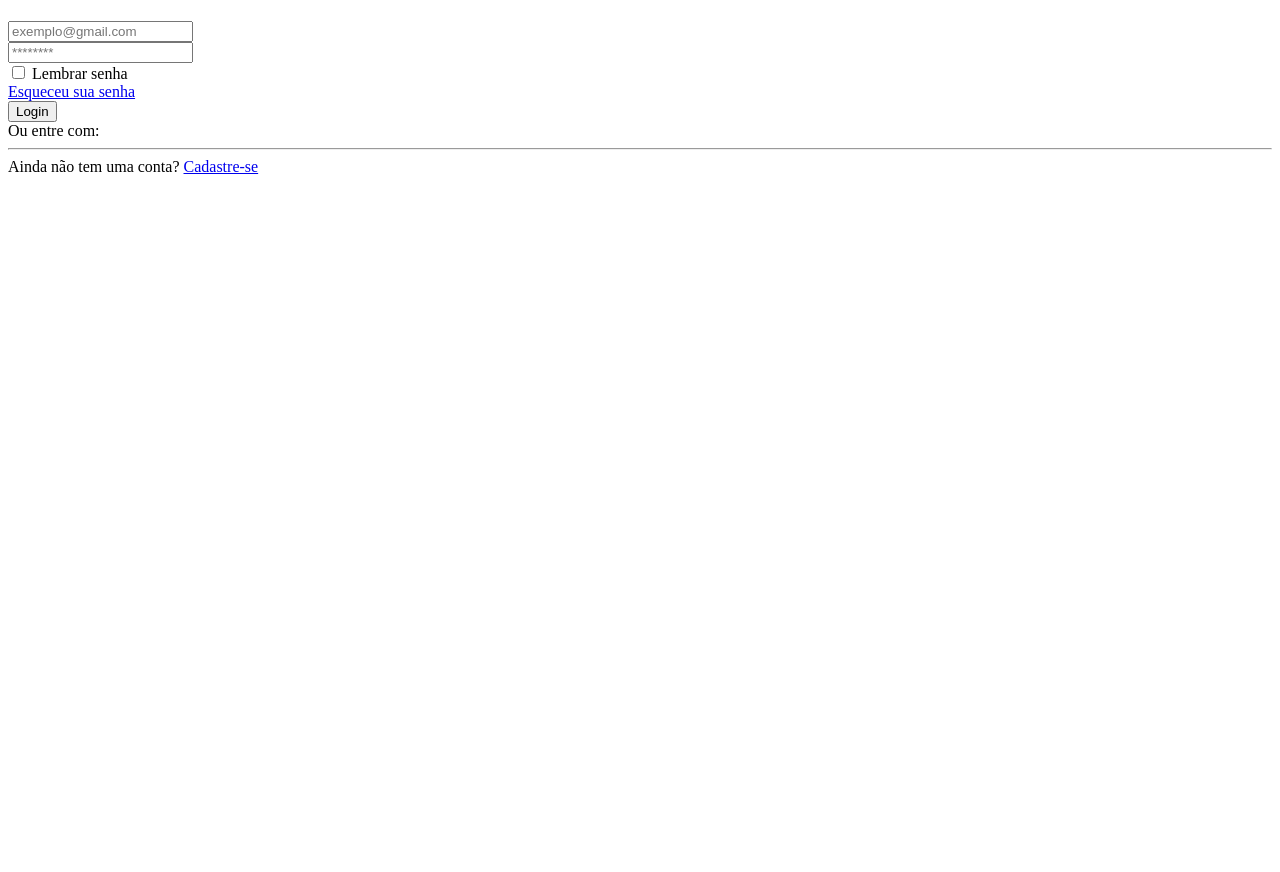
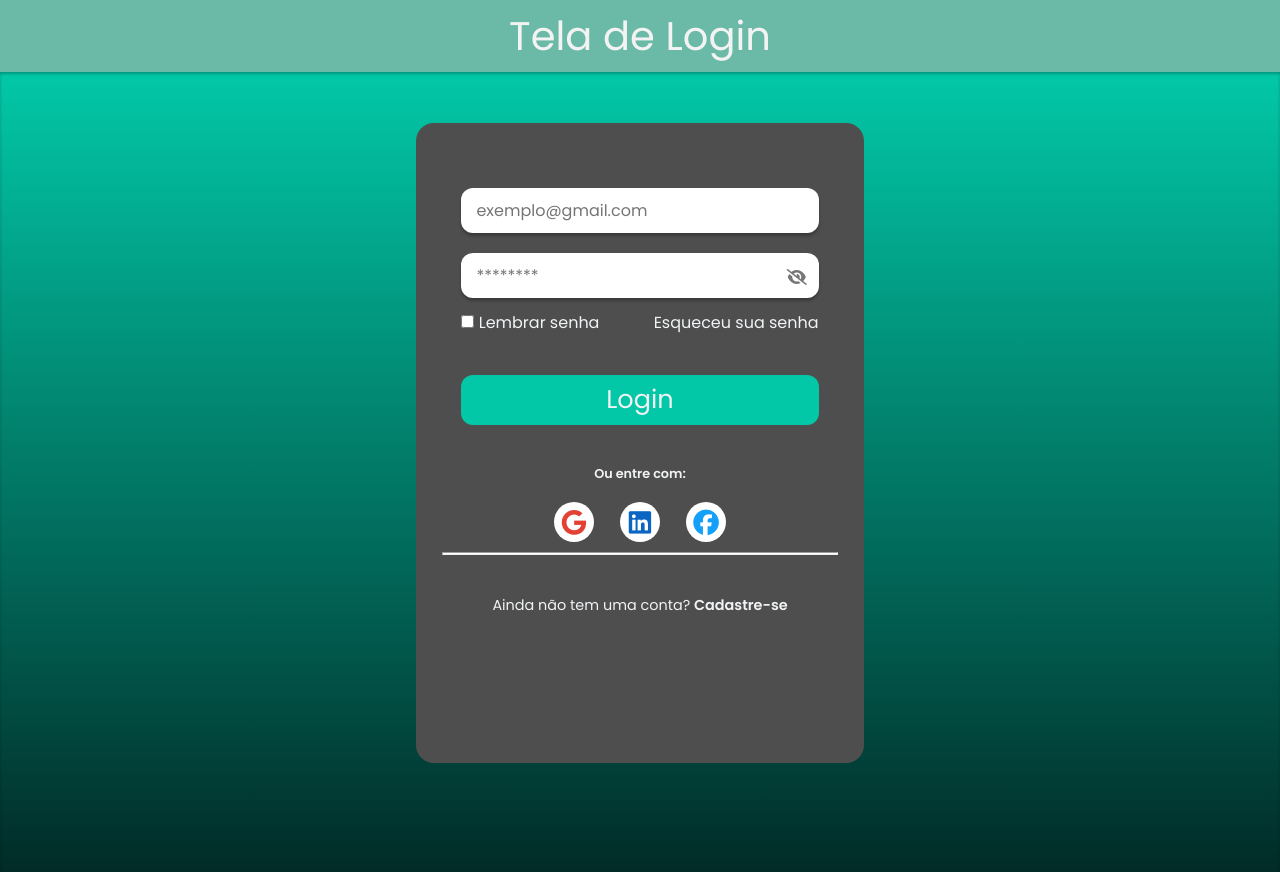
Before and after one commit to DaianedaRosa/Projetos-FrontEnd, a plain HTML site: page Login/index.html in a window 1280 px wide. Before the commit the page ends 800 px from the top, so only its background shows below. Drawn offline with Linux system fonts and the light colour scheme.

Commit message:
Adicionado Html e Css

```diff
--- a/Login/css/styles.css
+++ b/Login/css/styles.css
@@ -0,0 +1,228 @@
+* {
+  margin: 0;
+  padding: 0;
+  box-sizing: border-box;
+  font-family: 'Poppins', sans-serif;
+  text-decoration: none;
+  color: #f1f3f5;
+}
+
+header {
+  min-height: 9vh;
+  display: flex;
+  align-items: center;
+  justify-content: center;
+  background-color: #6bbaa7;
+}
+
+header h1 {
+  color: #f3f3f3;
+  font-weight: 400;
+  font-size: 2.5em;
+  padding: 5px;
+}
+
+main {
+  width: 100%;
+  min-height: 100vh;
+  background: linear-gradient(#02c8a7 ,#012b27);
+
+  display:flex;
+  justify-content: center;
+  box-shadow: inset 0px 2px 3px rgba(0, 0, 0, 0.25);
+}
+
+main form {
+  margin-top: 4%;
+  width: 35%;
+  height: 80vh;
+  background-color: #4e4e4e;
+  box-shadow: 0px 3px 4px rgba(0, 0, 0, 0.4) inset 0px 4px 4px rgba(0, 0, 0, 0.25);
+  padding: 2%;
+  border-radius: 18px;
+
+  display: flex;
+  flex-direction: column;
+  align-items: center;
+}
+
+main form .input-container {
+  margin-top: 10%;
+  width: 100%;
+
+  display: flex;
+  flex-direction: column;
+  align-items: center;
+}
+
+main form .input-container input {
+  width: 90%;
+  height: 45px;
+  padding: 8px 15px;
+  border: 0;
+  outline: 0;
+  border-radius: 12px;
+
+  font-size: 16px;
+  color: #312e42;
+
+  box-shadow: 0px 3px 3px rgba(0, 0, 0, 0.25);
+}
+
+main form .input-container input:focus {
+  box-shadow: inset 1px 4px 7px rgba(0, 0, 0, 0.25);
+}
+
+main form .password-container{
+  margin-top: 5%;
+  width: 100%;
+  position: relative;
+
+  display: flex;
+  flex-direction: column;
+  align-items: center;
+
+}
+
+main form .password-container i{
+  position: absolute;
+  right: 8%;
+  top: 35%;
+  color: #777;
+  cursor: pointer;
+}
+
+main form .password-container #eye {
+  display: none;
+}
+
+main form .password-info {
+  width: 90%;
+  margin-top: 3%;
+
+  display: flex;
+  align-items: center;
+  justify-content: space-between;
+}
+
+main form .password-info a {
+  transition: 0.2s ease-in-out;
+}
+
+main form .password-info a:hover {
+  color: #18acfe;
+}
+
+main form button {
+  background-color: #02c8a7;
+  width: 90%;
+  height: 50px;
+  border: 0;
+  outline: 0;
+  border-radius: 12px;
+  margin-top: 10%;
+  font-size: 1.6em;
+  font-weight: 400;
+  cursor: pointer;
+  transition: 0.3s ease-in-out;
+}
+
+main form button:hover {
+  background-color: #fff;
+  color: #02c8a7;
+}
+
+main form .links-container {
+  width: 100%;
+
+  display: flex;
+  flex-direction: column;
+  align-items: center;
+  margin-top: 10%;
+}
+
+main form .links-container span {
+  font-size: 0.8em;
+  font-weight: 600;
+}
+
+main form .links-container aside {
+  width: 50%;
+
+  display: flex;
+  align-items: center;
+  justify-content: space-around;
+  margin-top: 5%;
+}
+
+main form .links-container aside i {
+  font-size: 1.6em;
+  background-color: #fff;
+  padding: 8px;
+  height: 40px;
+  width: 40px;
+  border-radius: 20px;
+  transition: 0.3s ease-in-out;
+  color: #fff;
+
+  display: flex;
+  align-items: center;
+  justify-content: center;
+}
+
+main form .links-container aside .google {
+  color: #e34133;
+}
+
+main form .links-container aside .google:hover {
+  background-color: #e34133;
+  color: #fff
+}
+
+main form .links-container aside .linkedin {
+  color: #0a66c2;
+}
+
+main form .links-container aside .linkedin:hover {
+  background-color: #0a66c2;
+  color: #fff
+}
+
+main form .links-container aside .facebook {
+  color: #14a0f9;
+}
+
+main form .links-container aside .facebook:hover {
+  background-color: #14a0f9;
+  color: #fff
+}
+
+footer {
+  width:100%;
+  margin-top: 10%;
+
+  display: flex;
+  flex-direction: column;
+  align-items: center;
+}
+
+hr {
+  width: 100%;
+  background-color: #fff;
+  height: 3px;
+  margin-top: 10px;
+}
+
+footer span {
+  font-weight: 400;
+  font-size: 0.9em;
+}
+
+footer a {
+  font-weight: 600;
+  transition: 0.2s ease-in-out;
+}
+
+footer a:hover {
+  color: #18acfe
+}
--- a/Login/index.html
+++ b/Login/index.html
@@ -12,7 +12,7 @@
 </head>
 <body>
   <header>
-    <h1></h1>
+    <h1>Tela de Login</h1>
   </header>
 
   <main>
@@ -21,8 +21,8 @@
         <input type="email" placeholder="exemplo@gmail.com">
         <div class="password-container">
           <input type="password" id="field-password" class="field-password" placeholder="********">
-          <i></i>
-          <i></i>
+          <i class="fas fa-eye" id="eye"></i>
+          <i class="fas fa-eye-slash" id="eye-slash"></i>
         </div>
       </section>
 
@@ -39,9 +39,9 @@
       <section class="links-container">
         <span>Ou entre com: </span>
         <aside>
-          <a href="#"><i></i></a>
-          <a href="#"><i></i></a>
-          <a href="#"><i></i></a>
+          <a href="#"><i class="fab fa-google google"></i></a>
+          <a href="#"><i class="fab fa-linkedin linkedin"></i></a>
+          <a href="#"><i class="fab fa-facebook facebook"></i></a>
         </aside>
       </section>
 
```
Also changed, not shown: 1 other file.
